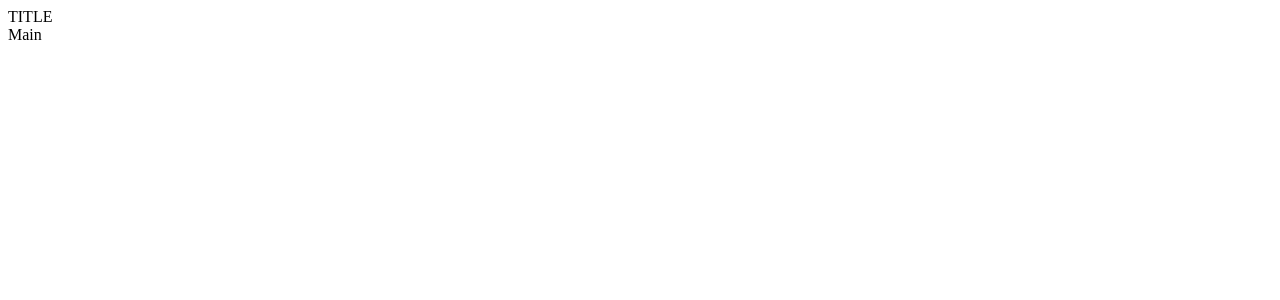
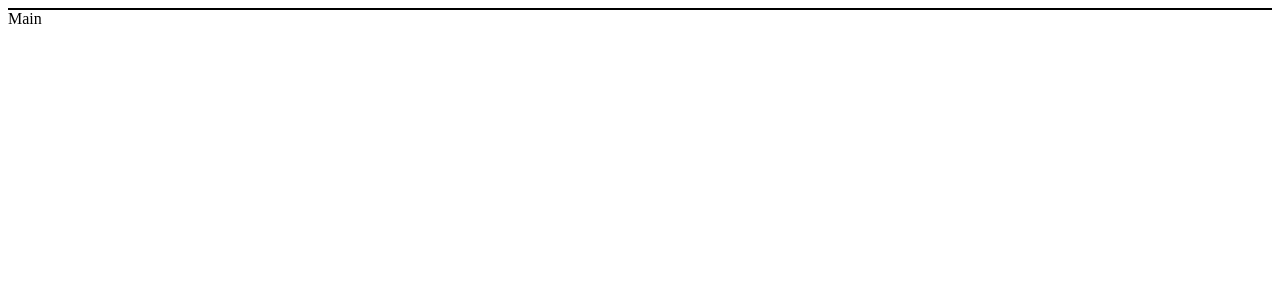
Before and after one commit to ChoiWonBeen/inexperienced, a Next.js app: page / in a window 1280 px wide. Shown: the top 300 px of the page. Built offline with nearby package versions, Linux system fonts and the light colour scheme.

Commit message:
install @types/styled-components

```diff
--- a/components/Header.tsx
+++ b/components/Header.tsx
@@ -1,7 +1,14 @@
+import styled from "styled-components";
+
+const HeaderBar = styled.div`
+  border: 1px black solid;
+
+`
+
 export default function Header(){
   return(
     <div>
-      TITLE
+      <HeaderBar></HeaderBar>
     </div>
   )
 }
--- a/components/SEO.tsx
+++ b/components/SEO.tsx
@@ -7,9 +7,7 @@ export default function SEO(){
 
   return (
     <Head>
-      <title>
-        {`To Do It! | ${titleText}`}
-      </title>
+      <title> {`To Do It! | ${titleText}`} </title>
     </Head>
   )
 }
--- a/package.json
+++ b/package.json
@@ -17,6 +17,7 @@
   "devDependencies": {
     "@types/node": "17.0.8",
     "@types/react": "17.0.38",
+    "@types/styled-components": "^5.1.19",
     "eslint": "8.6.0",
     "eslint-config-next": "12.0.7",
     "typescript": "4.5.4"
```
Also changed, not shown: 1 other file (tests, documents, lock files or other folders).
